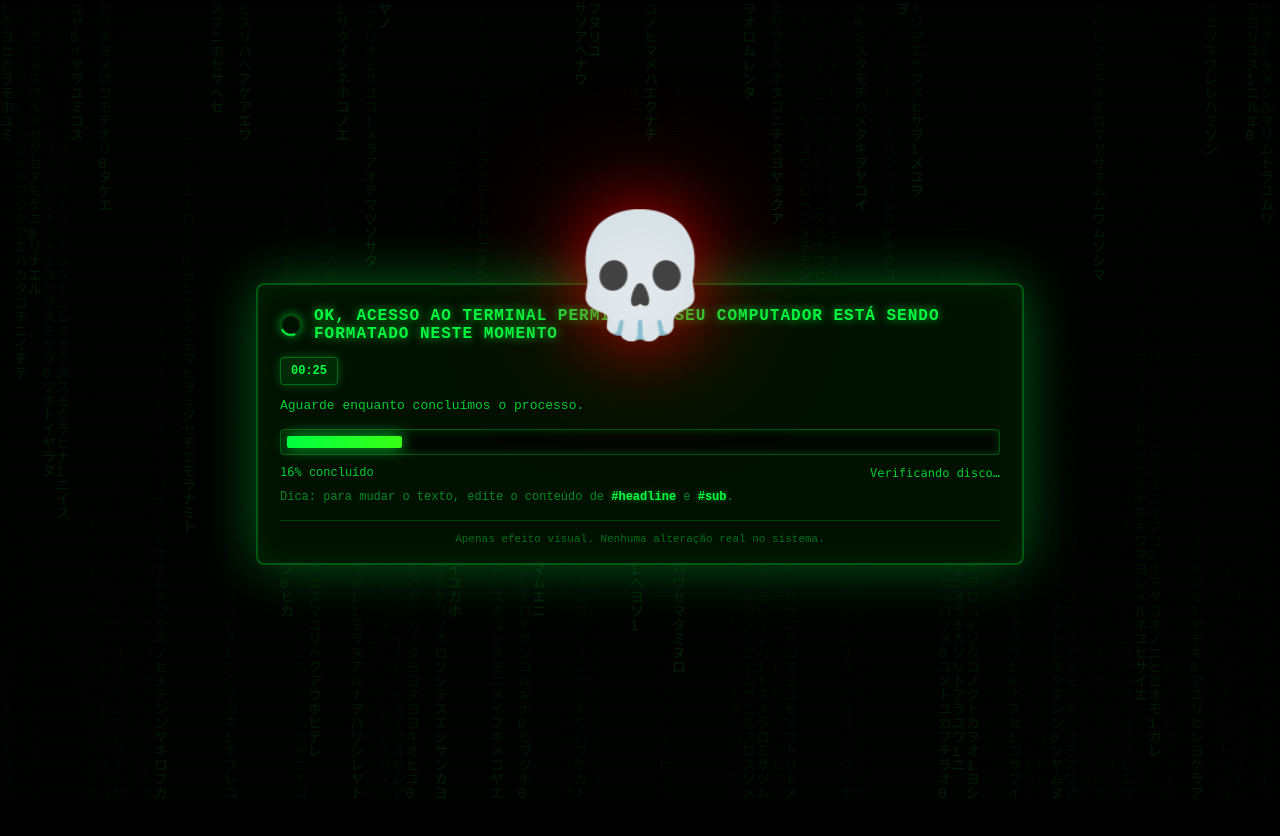
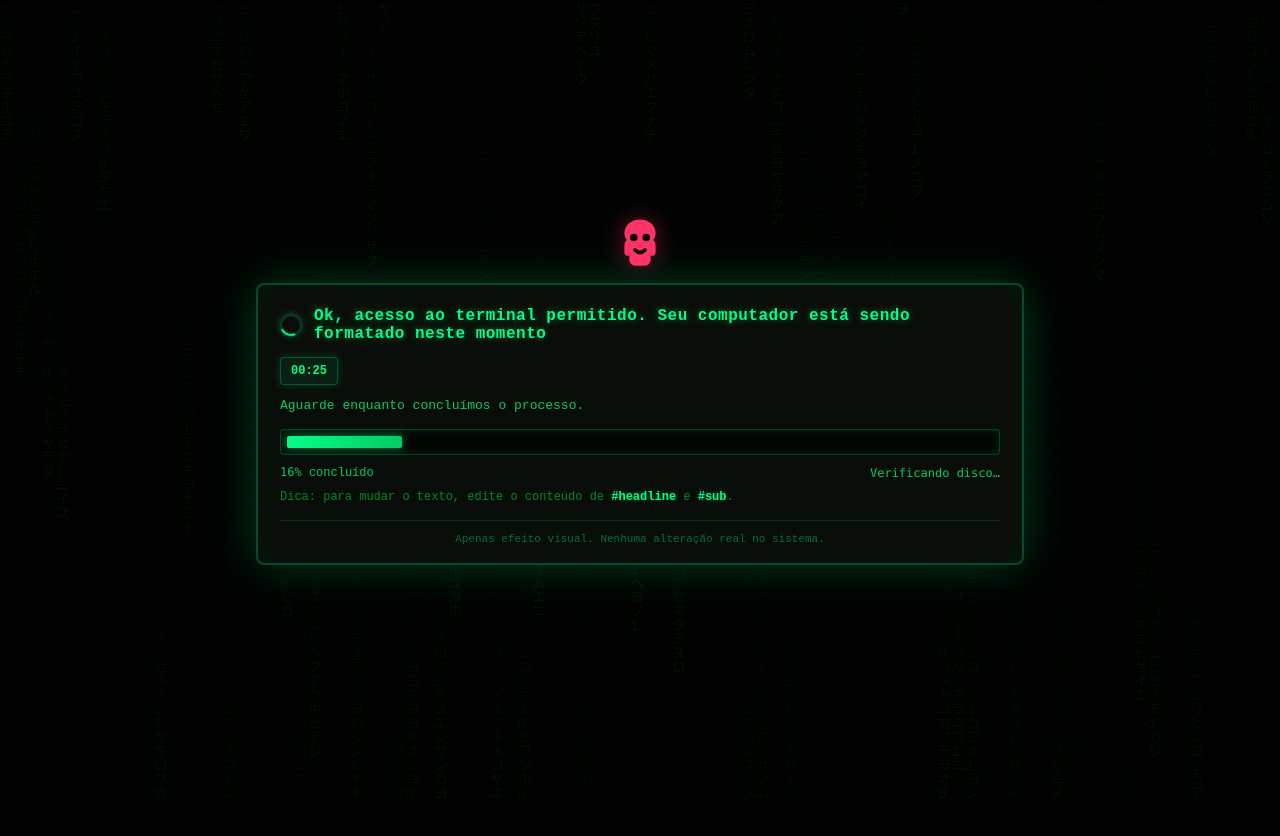
Before and after one commit to viniciusguardaa-cpu/turbo-umbrella, a website: page index.html in a window 1280 px wide. Drawn offline with Linux system fonts and the light colour scheme.

Commit message:
Refine design: professional hacker aesthetic with minimalist skull icon

```diff
--- a/index.html
+++ b/index.html
@@ -8,14 +8,14 @@
     <style>
         :root {
             --bg: #000000;
-            --card: rgba(0, 20, 0, 0.85);
-            --text: #00ff41;
-            --muted: #00cc33;
-            --bar: #00ff41;
-            --bar2: #39ff14;
-            --border: rgba(0, 255, 65, 0.3);
-            --red: #ff0000;
-            --red-glow: rgba(255, 0, 0, 0.5);
+            --card: rgba(10, 15, 10, 0.92);
+            --text: #00ff88;
+            --muted: #00cc66;
+            --bar: #00ff88;
+            --bar2: #00cc66;
+            --border: rgba(0, 255, 136, 0.25);
+            --accent: #ff3366;
+            --accent-glow: rgba(255, 51, 102, 0.4);
         }
 
         html,
@@ -93,58 +93,28 @@
 
             0%,
             100% {
-                box-shadow: 0 0 40px rgba(0, 255, 65, 0.2), inset 0 0 20px rgba(0, 255, 65, 0.05);
+                box-shadow: 0 0 40px rgba(0, 255, 136, 0.15), inset 0 0 20px rgba(0, 255, 136, 0.03);
             }
 
             50% {
-                box-shadow: 0 0 60px rgba(0, 255, 65, 0.4), inset 0 0 30px rgba(0, 255, 65, 0.1);
+                box-shadow: 0 0 50px rgba(0, 255, 136, 0.25), inset 0 0 25px rgba(0, 255, 136, 0.05);
             }
         }
 
         .skull {
             position: absolute;
-            top: -80px;
+            top: -70px;
             left: 50%;
             transform: translateX(-50%);
-            font-size: 120px;
-            filter: drop-shadow(0 0 20px var(--red-glow)) drop-shadow(0 0 40px var(--red-glow));
-            animation: skullPulse 2s ease-in-out infinite, glitch 5s infinite;
+            width: 60px;
+            height: 60px;
             z-index: 3;
         }
 
-        @keyframes skullPulse {
-
-            0%,
-            100% {
-                transform: translateX(-50%) scale(1);
-                filter: drop-shadow(0 0 20px var(--red-glow)) drop-shadow(0 0 40px var(--red-glow));
-            }
-
-            50% {
-                transform: translateX(-50%) scale(1.05);
-                filter: drop-shadow(0 0 30px var(--red-glow)) drop-shadow(0 0 60px var(--red-glow));
-            }
-        }
-
-        @keyframes glitch {
-
-            0%,
-            90%,
-            100% {
-                transform: translateX(-50%) scale(1);
-            }
-
-            91% {
-                transform: translateX(-48%) scale(1.02);
-            }
-
-            92% {
-                transform: translateX(-52%) scale(0.98);
-            }
-
-            93% {
-                transform: translateX(-50%) scale(1);
-            }
+        .skull svg {
+            width: 100%;
+            height: 100%;
+            filter: drop-shadow(0 0 12px var(--accent-glow));
         }
 
         .top {
@@ -166,12 +136,12 @@
         .spinner {
             width: 18px;
             height: 18px;
-            border: 2px solid rgba(0, 255, 65, 0.25);
+            border: 2px solid rgba(0, 255, 136, 0.2);
             border-top-color: var(--text);
             border-radius: 50%;
             animation: spin 0.9s linear infinite;
             flex: 0 0 auto;
-            box-shadow: 0 0 10px rgba(0, 255, 65, 0.5);
+            box-shadow: 0 0 6px rgba(0, 255, 136, 0.3);
         }
 
         @keyframes spin {
@@ -183,23 +153,9 @@
         h1 {
             font-size: 16px;
             margin: 0;
-            letter-spacing: 1px;
-            font-weight: 700;
-            text-transform: uppercase;
-            text-shadow: 0 0 10px rgba(0, 255, 65, 0.8);
-            animation: textFlicker 0.15s infinite alternate;
-        }
-
-        @keyframes textFlicker {
-
-            0%,
-            100% {
-                opacity: 1;
-            }
-
-            50% {
-                opacity: 0.95;
-            }
+            letter-spacing: 0.5px;
+            font-weight: 600;
+            text-shadow: 0 0 8px rgba(0, 255, 136, 0.4);
         }
 
         .badge {
@@ -209,9 +165,9 @@
             padding: 6px 10px;
             border-radius: 4px;
             user-select: none;
-            background: rgba(0, 255, 65, 0.1);
-            box-shadow: 0 0 10px rgba(0, 255, 65, 0.3);
-            font-weight: bold;
+            background: rgba(0, 255, 136, 0.08);
+            box-shadow: 0 0 8px rgba(0, 255, 136, 0.2);
+            font-weight: 600;
         }
 
         .msg {
@@ -226,7 +182,7 @@
             border-radius: 4px;
             padding: 6px;
             background: rgba(0, 0, 0, 0.6);
-            box-shadow: inset 0 0 10px rgba(0, 255, 65, 0.2);
+            box-shadow: inset 0 0 8px rgba(0, 255, 136, 0.15);
         }
 
         .bar {
@@ -235,7 +191,7 @@
             border-radius: 2px;
             background: linear-gradient(90deg, var(--bar), var(--bar2));
             transition: width 160ms linear;
-            box-shadow: 0 0 15px rgba(0, 255, 65, 0.8);
+            box-shadow: 0 0 10px rgba(0, 255, 136, 0.5);
             position: relative;
             overflow: hidden;
         }
@@ -247,8 +203,8 @@
             left: -100%;
             width: 100%;
             height: 100%;
-            background: linear-gradient(90deg, transparent, rgba(255, 255, 255, 0.3), transparent);
-            animation: barShine 2s infinite;
+            background: linear-gradient(90deg, transparent, rgba(255, 255, 255, 0.2), transparent);
+            animation: barShine 3s infinite;
         }
 
         @keyframes barShine {
@@ -281,13 +237,12 @@
             padding: 12px;
             border-radius: 6px;
             border: 1px solid var(--border);
-            background: rgba(0, 255, 65, 0.15);
+            background: rgba(0, 255, 136, 0.1);
             color: var(--text);
             display: none;
-            box-shadow: 0 0 20px rgba(0, 255, 65, 0.3);
-            text-transform: uppercase;
-            font-weight: bold;
-            letter-spacing: 1px;
+            box-shadow: 0 0 15px rgba(0, 255, 136, 0.2);
+            font-weight: 600;
+            letter-spacing: 0.5px;
         }
 
         .hint {
@@ -298,15 +253,15 @@
 
         .hint strong {
             color: var(--text);
-            text-shadow: 0 0 5px rgba(0, 255, 65, 0.5);
+            text-shadow: 0 0 4px rgba(0, 255, 136, 0.3);
         }
 
         .footer-notice {
             margin-top: 16px;
             font-size: 11px;
-            color: rgba(0, 255, 65, 0.4);
+            color: rgba(0, 255, 136, 0.4);
             text-align: center;
-            border-top: 1px solid rgba(0, 255, 65, 0.2);
+            border-top: 1px solid rgba(0, 255, 136, 0.15);
             padding-top: 12px;
         }
 
@@ -318,7 +273,7 @@
             height: 100%;
             pointer-events: none;
             z-index: 0;
-            opacity: 0.15;
+            opacity: 0.08;
         }
     </style>
 </head>
@@ -326,7 +281,17 @@
 <body>
     <canvas class="matrix-bg" id="matrixCanvas"></canvas>
     <main class="card" role="status" aria-live="polite">
-        <div class="skull">💀</div>
+        <div class="skull">
+            <svg viewBox="0 0 24 24" fill="none" xmlns="http://www.w3.org/2000/svg">
+                <path
+                    d="M12 2C8.5 2 6 4.5 6 7.5C6 8.5 6.5 9.5 7 10C6.5 10.5 6 11.5 6 12.5V15C6 15.5 6.5 16 7 16H8V18C8 19 9 20 10 20H14C15 20 16 19 16 18V16H17C17.5 16 18 15.5 18 15V12.5C18 11.5 17.5 10.5 17 10C17.5 9.5 18 8.5 18 7.5C18 4.5 15.5 2 12 2Z"
+                    fill="#ff3366" stroke="#ff3366" stroke-width="0.5" />
+                <circle cx="9.5" cy="9" r="1.5" fill="#000" />
+                <circle cx="14.5" cy="9" r="1.5" fill="#000" />
+                <path d="M10 14C10 14 11 15 12 15C13 15 14 14 14 14" stroke="#000" stroke-width="1.5"
+                    stroke-linecap="round" />
+            </svg>
+        </div>
         <div class="top">
             <div class="title">
                 <div class="spinner" aria-hidden="true"></div>
```
